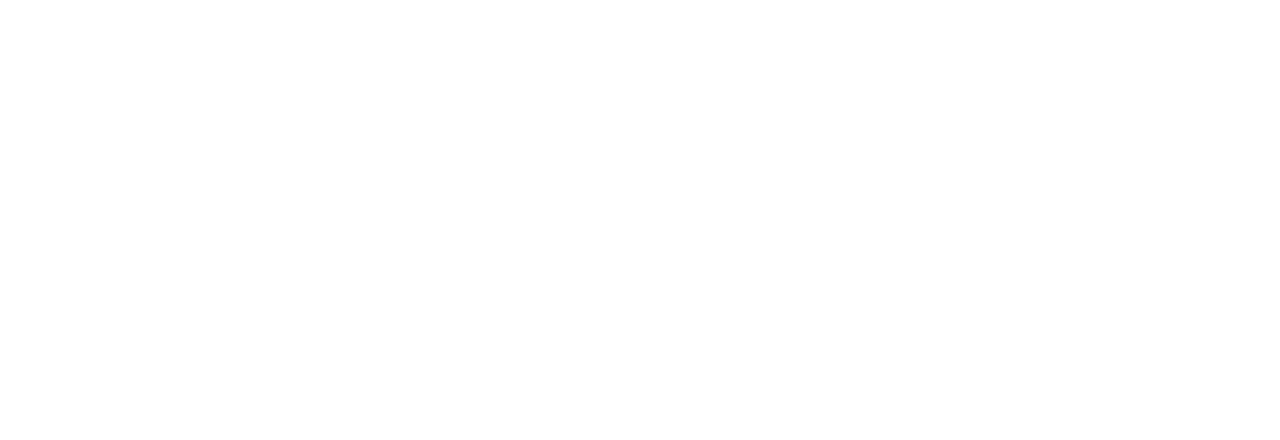
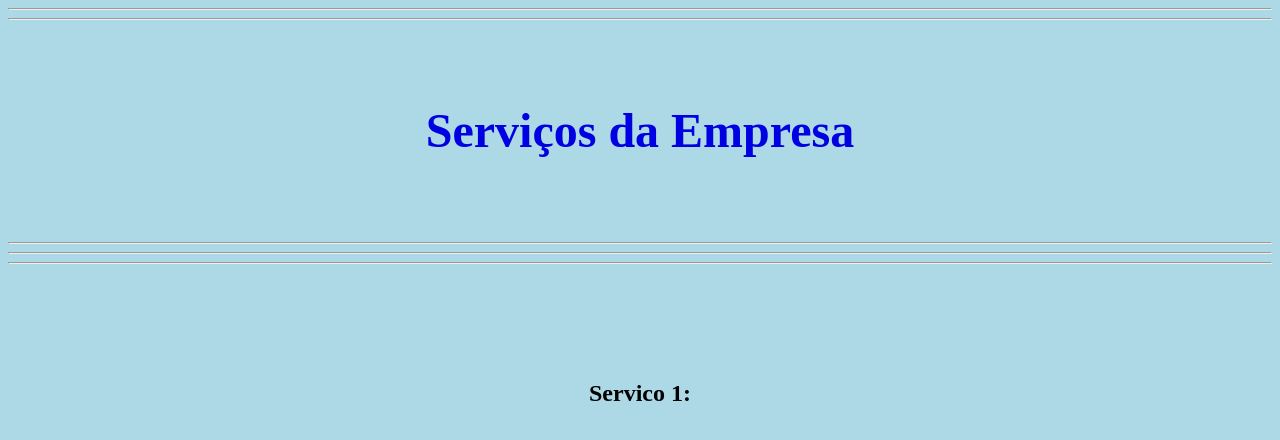
Before and after one commit to toybile/empresa-site, a plain HTML site: page servicos.html in a window 1280 px wide. Drawn offline with Linux system fonts and the light colour scheme.

Commit message:
index (v1.01)

```diff
--- a/servicos.html
+++ b/servicos.html
@@ -5,7 +5,15 @@
     <meta name="viewport" content="width=device-width, initial-scale=1.0">
     <title>Servicos</title>
 </head>
-<body>
-
+<body bgcolor="lightblue">
+    <center>
+        <hr><hr>
+        <br><br><br>
+        <h1><font color="lightpurple" size="7">Serviços da Empresa</font></h1>
+        <br><br><br>
+        <hr><hr><hr>
+        <br><br><br><br><br><br>
+        <font size="5"><b>Servico 1:</b></font>
+    </center>
 </body>
 </html>
```
